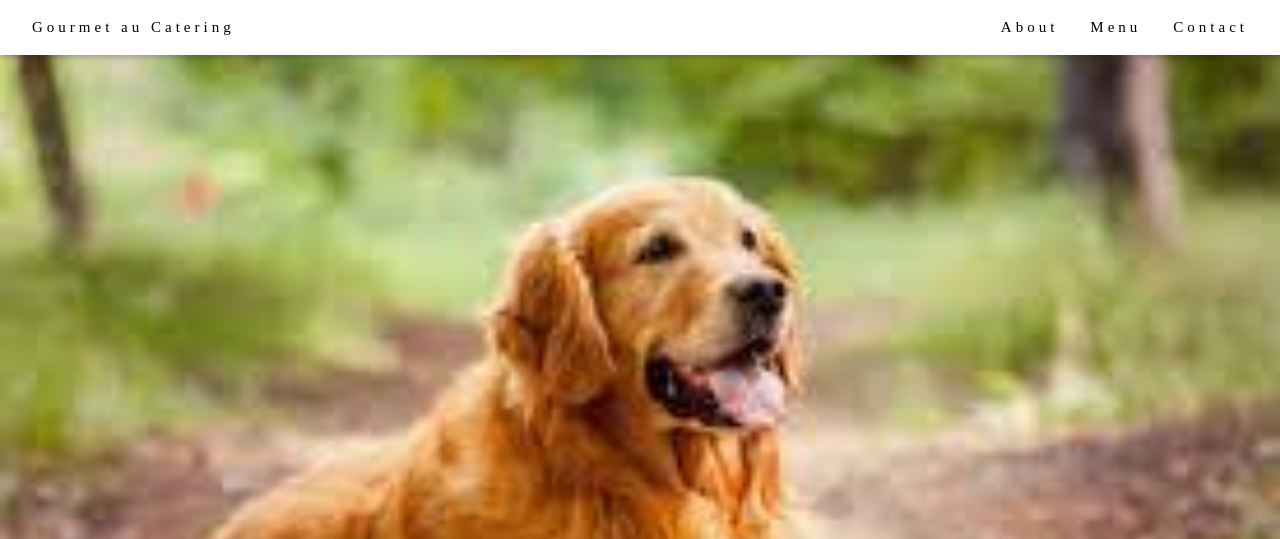
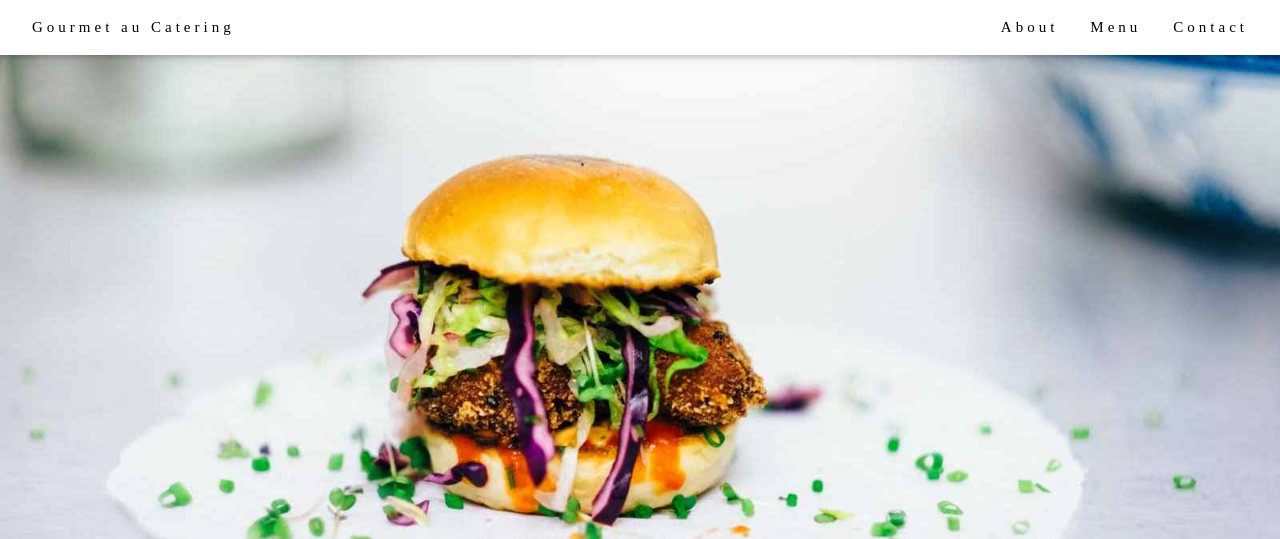
Before and after one commit to Nikolas-Pereira/site-static-html, a plain HTML site: page index.html in a window 1280 px wide. Shown: the top 539 px of the page. Drawn offline with nearby package versions, Linux system fonts and the light colour scheme.

Commit message:
alterado imagem para do hamburguer novamente

```diff
--- a/index.html
+++ b/index.html
@@ -30,7 +30,7 @@ h1, h2, h3, h4, h5, h6 {
 
 <!-- Header -->
 <header class="w3-display-container w3-content w3-wide" style="max-width:1600px;min-width:500px" id="home">
-  <img class="w3-image" src="download.jpg" alt="Hamburger Catering" width="1600" height="800">
+  <img class="w3-image" src="hamburger.jpg" alt="Hamburger Catering" width="1600" height="800">
   <div class="w3-display-bottomleft w3-padding-large w3-opacity">
     <h1 class="w3-xxlarge">Le Catering</h1>
   </div>
```
